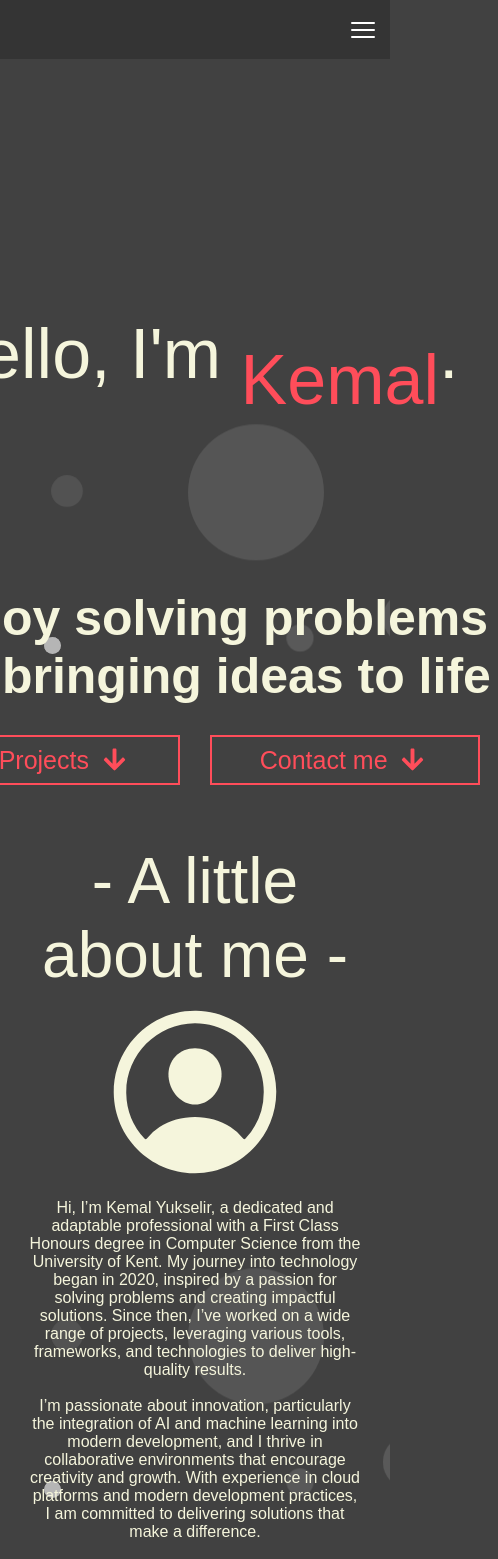
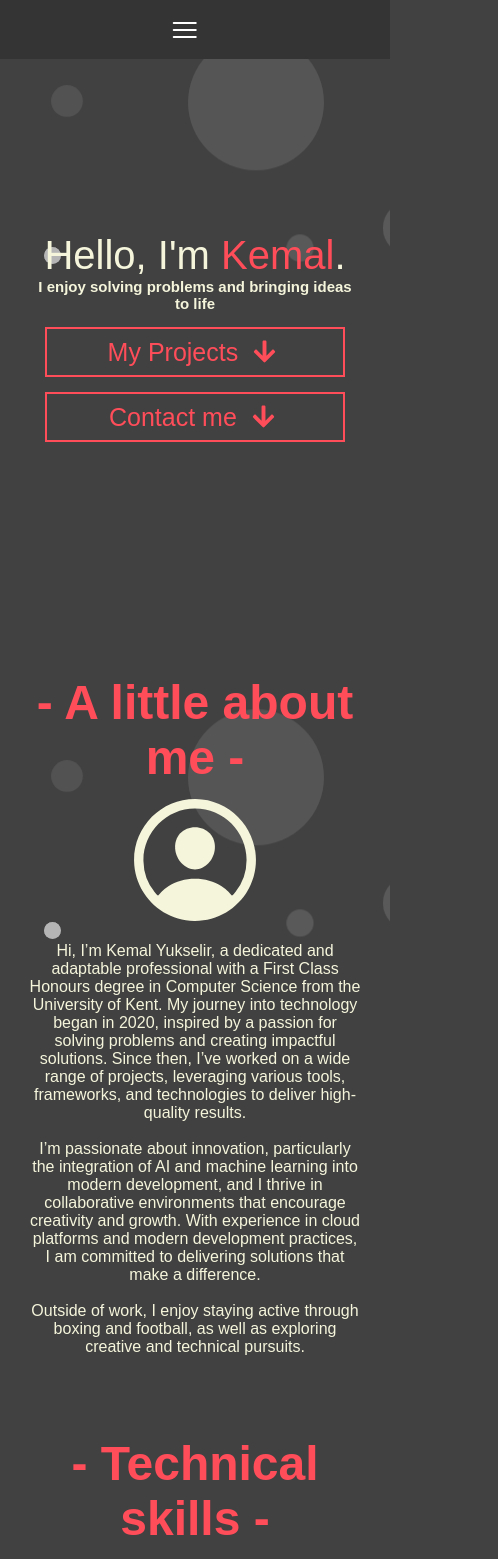
Before and after one commit to KemalYukselir/portfolio-website, a React (Create React App) app: page / in a window 390 px wide. Shown: the top 1559 px of the page, 498 px wide, since content can reach past the window. Built offline with nearby package versions, Linux system fonts and the light colour scheme.

Commit message:
iphone compatibility.

```diff
--- a/src/App.css
+++ b/src/App.css
@@ -139,6 +139,7 @@ nav {
 .navbar-links-container {
   margin-right: 3%;
 }
+
 .navbar-links-container a {
   text-decoration: none;
   font-size: 1.3rem;
@@ -170,10 +171,7 @@ nav {
 /* ----- Home Page CSS */
 /* ----- Home Page CSS */
 
-.home-image-section {
-  max-width: 600px;
-  flex: 1;
-}
+
 .home-section {
   flex: 1;
   display: flex;
@@ -306,7 +304,6 @@ nav {
   font-weight: 500;
   font-style: normal;
   font-size: 600%;
-  max-width: 800px !important;
   color: #ff4d5a;
 }
 
@@ -462,6 +459,7 @@ nav {
   /* -------- Portfolio Section */
   /* -------- Portfolio Section */
   /* -------- Portfolio Section */
+
   #projects {
     font-weight: 400;
     font-style: normal;
@@ -493,7 +491,6 @@ nav {
 }
 
 
-
 .button-container {
   margin-top: 4%;
   display: flex;
@@ -519,6 +516,11 @@ nav {
   background-color: #0056b3; /* Darker Blue */
   border-color: #0056b3; /* Darker Blue */
 }
+
+  /* -------- Contact Section */
+  /* -------- Contact Section */
+  /* -------- Contact Section */
+  /* -------- Contact Section */
 
 .work-section-wrapper {
   display: flex;
@@ -597,10 +599,14 @@ nav {
 
   .navbar-menu-container {
     display: flex;
+    width: 100%;
+    justify-content: center;
+    align-items: center;
     transform: scale(2);
     color: white;
     margin-right: 5%;
   }
+
   .navbar-links-container{
     display: none;
   }
@@ -610,46 +616,47 @@ nav {
   /* -------- Animation Background */
 
   .box-area {
-    height: 200vw;
+    height: 100vw;
   }
 
   /* -------- Home Component Section */
   /* -------- Home Component Section */
   /* -------- Home Component Section */
 
+  .home-section {
+    display: flex;
+    flex-direction: column;
+    justify-content: center;
+    align-items: center;
+    text-align: center;
+    min-height: 80vh;
+  }
+
   .home-heading-section h1 span,
   .home-heading-section h1 {
-    margin-top: 25%;
-    margin-bottom: 15%;
-    font-size: 70px;
+    font-size: 40px;
   }
 
-  .home-section #primary-text {
+  .home-heading-section h2 {
+    font-weight: 550;
     font-size: 15px;
-    color: beige;
   }
 
-  .home-section p {
-    margin-bottom: 5%;
+  .home-heading-section .buttons {
+    flex-direction: column;
+  }
+
+  .home-heading-section .buttons button{
+    margin-left: 0;
+    margin-right: 0;
   }
 
   /* ----- About Me Page CSS */
   /* ----- About Me Page CSS */
   /* ----- About Me Page CSS */
 
-.aboutme-section-wrapper {
-  display: flex;
-  justify-content: space-between;
-  flex-direction: column;
-  margin-bottom: 5rem;
-}
-
-.aboutme-section-top {
-  display: flex;
-  justify-content: center;
-  align-items: center;
-  flex-direction: column;
-  text-align: center;
+  .about-me-logo{
+    font-size: 150px;
   }
 
   .aboutme-section-top p {
@@ -659,19 +666,15 @@ nav {
     max-width: 500px !important;
   }
   .aboutme-section-top h1 {
-  font-family: "Jersey 10", sans-serif;
-  font-weight: 400;
-  font-style: normal;
-  font-size: 400%;
-  max-width: 600px !important;
-  color: beige;
+    font-weight: 550;
+    font-size: 300%;
   }
 
   /* -------- Terminal Screen CSS in home componenet */
   /* -------- Terminal Screen CSS in home componenet */
   /* -------- Terminal Screen CSS in home componenet */
 
-  .hidden-text {
+  /* .hidden-text {
     font-size: 0;
   }
 
@@ -688,14 +691,26 @@ nav {
   .terminal-selections {
     justify-content: space-between;
     word-spacing: 0;
-  }
+  } */
 
   /* -------- Skillset Section */
   /* -------- Skillset Section */
   /* -------- Skillset Section */
+  .skills-container{
+    min-height: 50vh;
+  }
+
+  #personal-skills-title {
+    font-size: 300%;
+    font-weight: 550;
+  }
 
   .skills-section {
     width: 50%;
+  }
+
+  .skills-section h1 {
+    font-size: 250%;
   }
 
   .language-logos-container {
@@ -707,25 +722,29 @@ nav {
     font-size: 0px;
   }
 
-  .skillset-icon {
-    display: flex;
-    justify-content: center;
-    align-items: center;
-    font-size: 25px;
-    color: #4db6d1;
-    margin-right: 0%;
+  /* -------- Portfolio Section */
+  /* -------- Portfolio Section */
+  /* -------- Portfolio Section */
+  /* -------- Portfolio Section */
+
+  #projects {
+    font-weight: 550;
+    font-size: 400%;
   }
 
   .portfolio-section {
-    flex: 1;
-    transform: scale(0.8);
-    display: flex;
-    flex-direction: column;
+    max-width: 90vw;
+  }
+
+  /* -------- Contact page Section */
+  /* -------- Contact page Section */
+  /* -------- Contact page Section */
+  /* -------- Contact page Section */
+
+  .work-section-wrapper {
+    min-height: 90vh;
+    align-items: center;
     justify-content: center;
-    align-items: center;
-    text-align: center;
-    min-height: 70vh;
-    margin-bottom: 10%;
   }
 
   .button-container {
@@ -741,14 +760,17 @@ nav {
   .work-section-top p {
     font-size: 100%;
   }
+
   .work-section-top h1 {
-    font-size: 400%;
+    font-size: 240%;
   }
 
   .work-section-bottom {
     margin-top: 0rem;
-    transform: scale(0.3);
+    margin-bottom: 15rem;
+    transform: scale(0.9);
     flex-wrap: nowrap;
+    flex-direction: column;
   }
 
 
```
Lines whose indentation alone changed are shown as unchanged.
